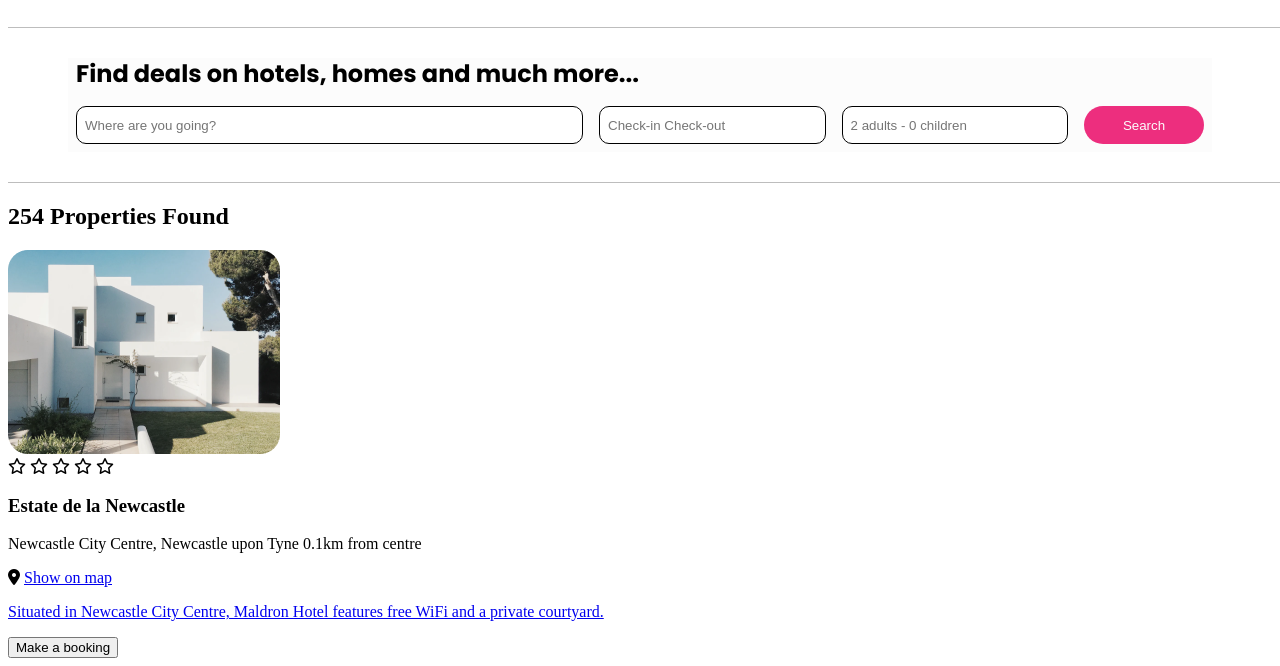
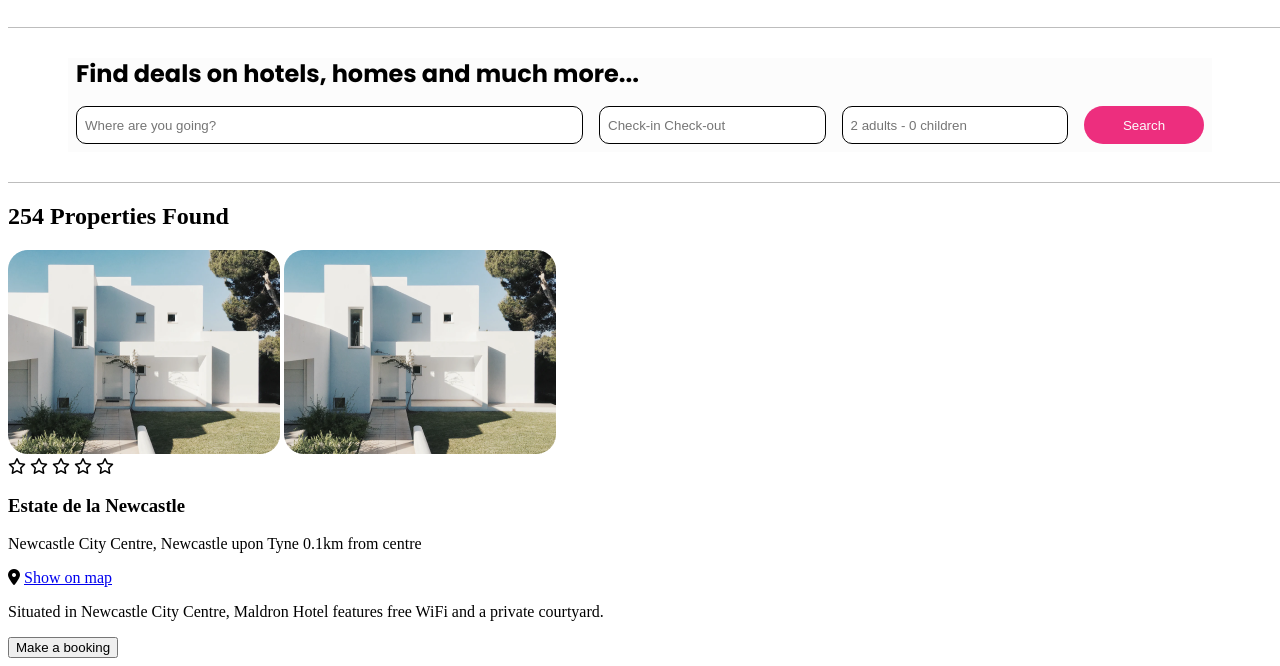
Before and after one commit to MMLORENA/202207-w1chwe-lorena-martinez-fernando-paulino, a website: page index.html in a window 1280 px wide. Shown: the part 134-800 px from the top of the page. Drawn offline with nearby package versions, Linux system fonts and the light colour scheme; files that its build step writes are made by us from their sources.

Commit message:
add bold 600 font, wrap property imgs in div, add second property block

```diff
--- a/index.html
+++ b/index.html
@@ -7,7 +7,7 @@
     <link rel="preconnect" href="https://fonts.googleapis.com" />
     <link rel="preconnect" href="https://fonts.gstatic.com" crossorigin />
     <link
-      href="https://fonts.googleapis.com/css2?family=Poppins:ital,wght@0,400;0,700;1,300&display=swap"
+      href="https://fonts.googleapis.com/css2?family=Poppins:wght@300;400;600;700&display=swap"
       rel="stylesheet"
     />
     <link
@@ -59,11 +59,18 @@
       <div class="results-container">
         <h2 class="results-container__title">254 Properties Found</h2>
         <div class="results-container__result-container">
-          <img
-            src="./media/house-picture.png"
-            alt="big white house with garden"
-            class="property_image"
-          />
+          <div class="property-images-carrousel">
+            <img
+              src="./media/house-picture.png"
+              alt="big white house with garden"
+              class="property_image"
+            />
+            <img
+              src="./media/house-picture.png"
+              alt="big white house with garden"
+              class="property_image"
+            />
+          </div>
           <div class="stars-container">
             <i class="fa-regular fa-star"></i>
             <i class="fa-regular fa-star"></i>
@@ -73,18 +80,18 @@
           </div>
           <section class="result-container__description">
             <h3 class="result-container__title">Estate de la Newcastle</h3>
-            <p class="result-container__location"
-              >Newcastle City Centre, Newcastle upon Tyne 0.1km from centre</p
-            >
+            <p class="result-container__location">
+              Newcastle City Centre, Newcastle upon Tyne 0.1km from centre
+            </p>
             <div class="result-container__map">
               <i class="fa-solid fa-location-dot"></i>
-              <a href="#" class="map-title">Show on map</h4>
+              <a href="#" class="map-title">Show on map</a>
               <p class="map-description">
                 Situated in Newcastle City Centre, Maldron Hotel features free
                 WiFi and a private courtyard.
               </p>
             </div>
-            <button>Make a booking</button>
+            <button class="button--transparent">Make a booking</button>
           </section>
         </div>
       </div>
```
